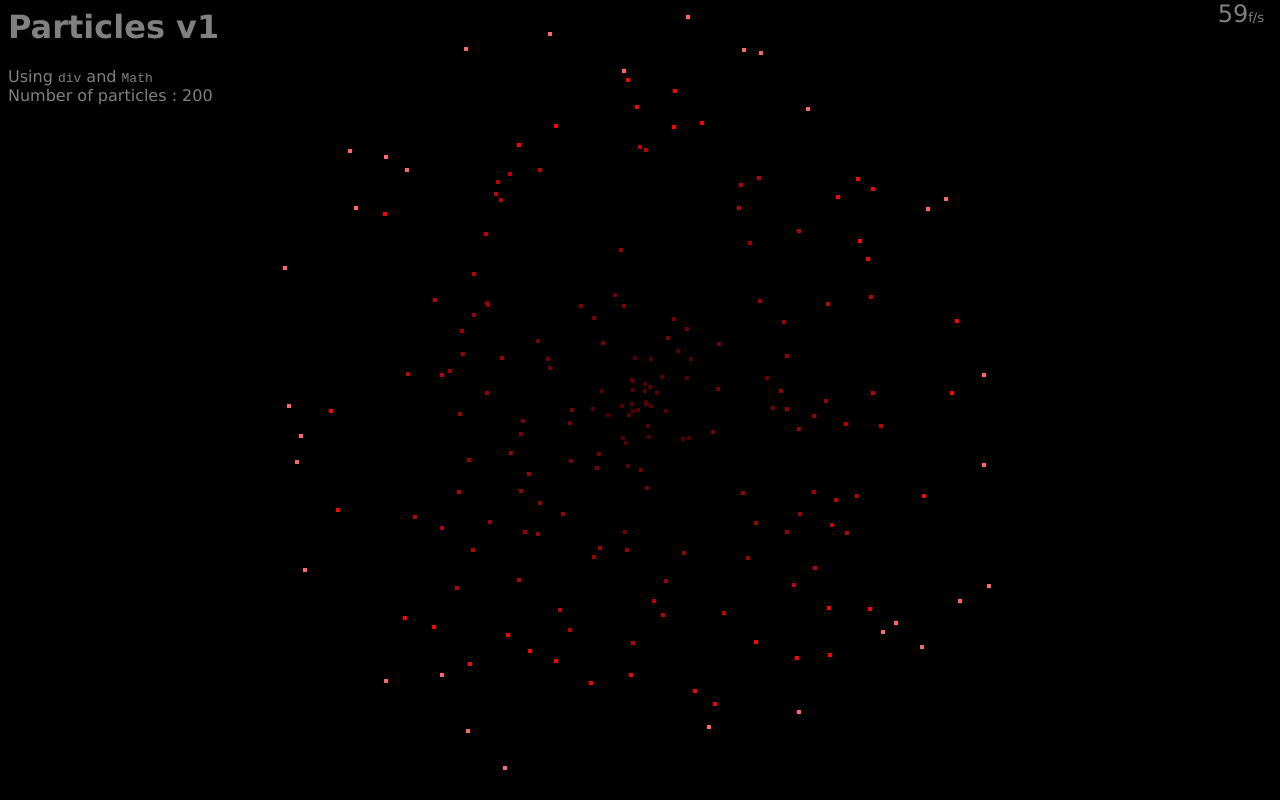
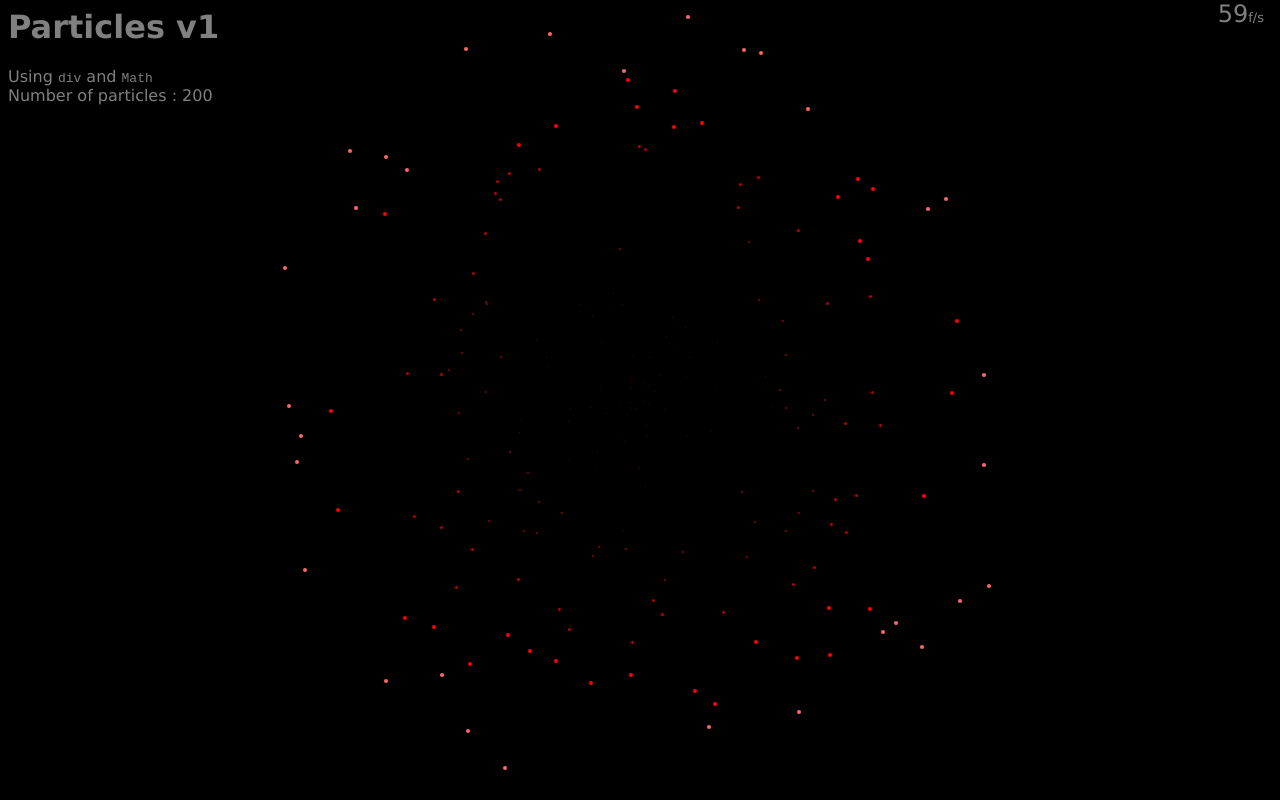
Before and after one commit to ArnaudBuchholz/experiments, a website with bundled scripts: page p1.html in a window 1280 px wide. Built offline with nearby package versions, Linux system fonts and the light colour scheme.

Commit message:
Improve look

```diff
--- a/particles.css
+++ b/particles.css
@@ -1,31 +1,42 @@
 .particle {
   position: absolute;
-  width: 4px;
-  height: 4px;
   left: 100px;
   top: 100px;
+  border-radius: 50%;
 }
 
 .particle.g5 {
   background-color: #ff6666;
+  width: 4px;
+  height: 4px;
 }
 
 .particle.g4 {
   background-color: #ff0000;
+  width: 4px;
+  height: 4px;
 }
 
 .particle.g3 {
   background-color: #bb0000;
+  width: 3px;
+  height: 3px;
 }
 
 .particle.g2 {
   background-color: #990000;
+  width: 2px;
+  height: 2px;
 }
 
 .particle.g1 {
   background-color: #770000;
+  width: 1px;
+  height: 1px;
 }
 
 .particle.g0 {
   background-color: #550000;
+  width: 1px;
+  height: 1px;
 }
```
